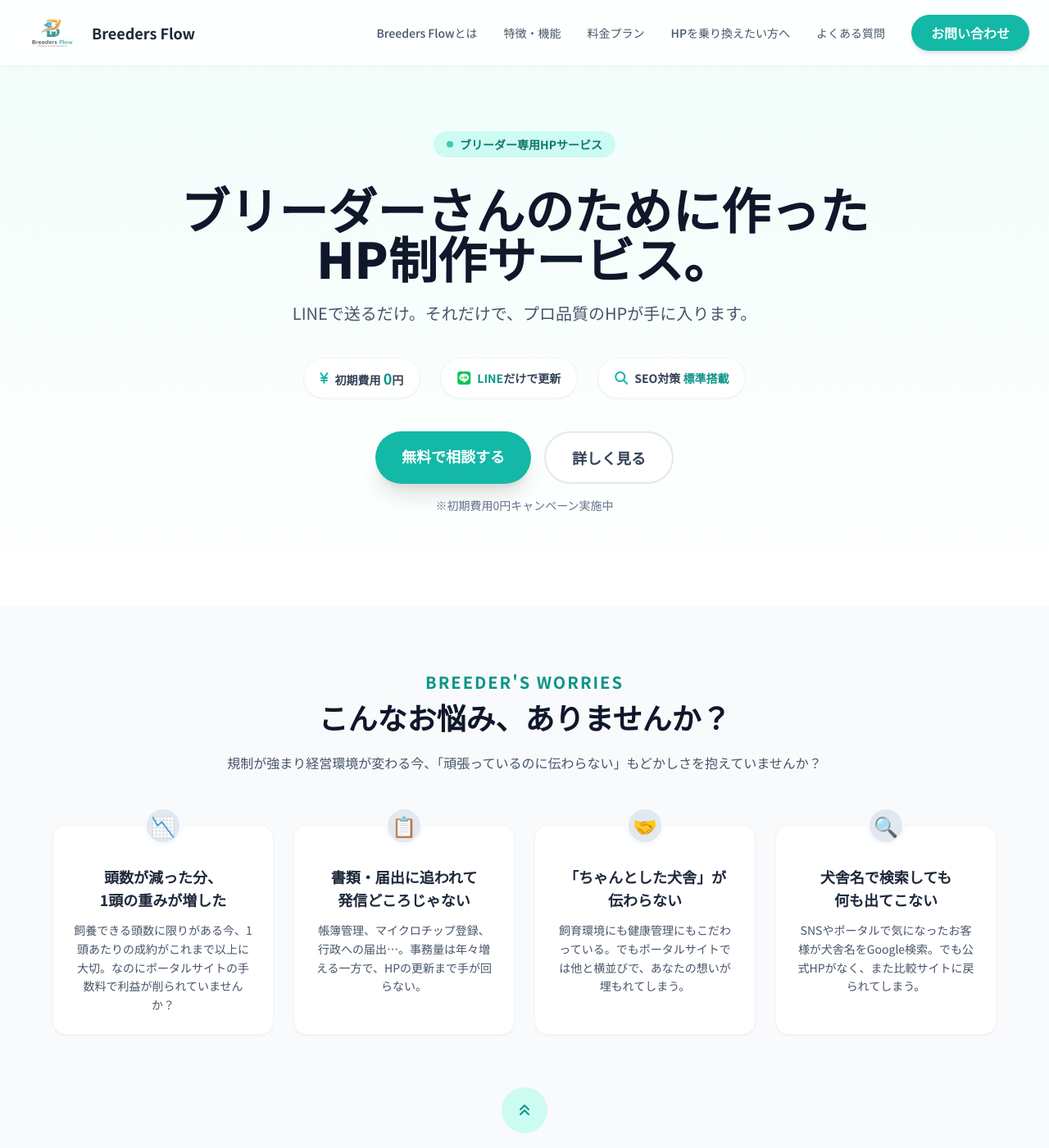
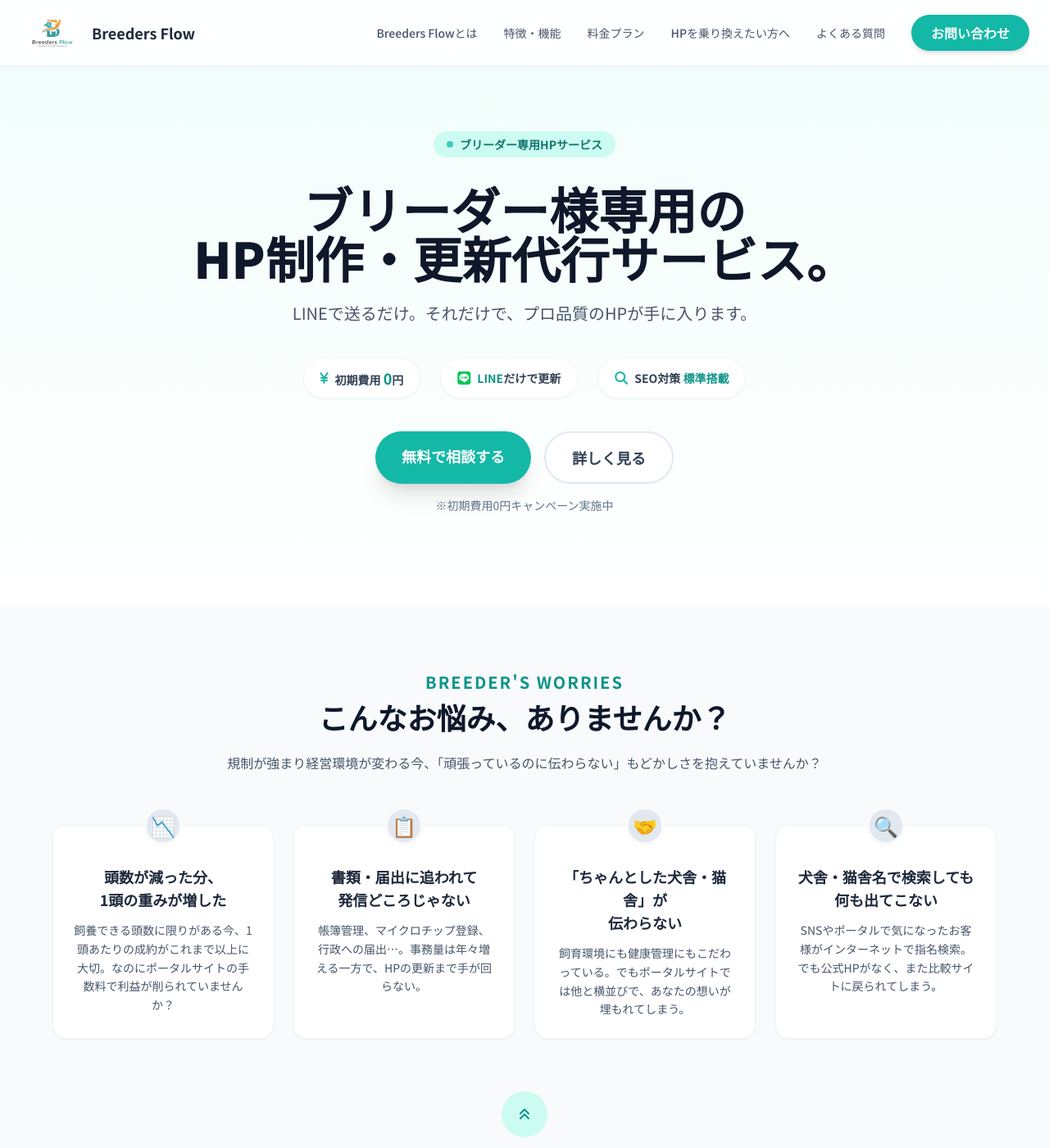
Before and after one commit to BSK-Ryo/Breeders-Flow, a Jekyll site: the page built from index.html, in a window 1280 px wide and 1400 px high. Shown: the whole window at 82% size. Built offline with Jekyll 4.4.1, drawn with Linux system fonts in a browser that asks for light colours; nearby versions of some CDN libraries; some of the changed text lies outside the part shown.

Commit message:
猫舎追加

```diff
--- a/index.html
+++ b/index.html
@@ -12,7 +12,7 @@ description: "LINEでかんたん更新。ポータルサイトに頼らない
                 ブリーダー専用HPサービス
             </div>
             <h1 class="text-3xl md:text-5xl lg:text-6xl font-extrabold leading-tight text-slate-900 mb-6">
-                ブリーダーさんのために作った<br>HP制作サービス。
+                ブリーダー様専用の<br>HP制作・更新代行サービス。
             </h1>
             <p class="text-lg md:text-xl text-slate-600 leading-relaxed mb-10">
                 LINEで送るだけ。それだけで、プロ品質のHPが手に入ります。
@@ -75,13 +75,13 @@ description: "LINEでかんたん更新。ポータルサイトに頼らない
                 </div>
                 <div class="bg-white p-6 rounded-2xl shadow-sm border border-slate-100 relative mt-8 lg:mt-0">
                     <div class="absolute -top-6 left-1/2 transform -translate-x-1/2 w-12 h-12 bg-slate-200 rounded-full flex items-center justify-center border-4 border-slate-50 text-2xl">🤝</div>
-                    <h3 class="mt-6 text-lg font-bold text-center mb-3 text-slate-800">「ちゃんとした犬舎」が<br>伝わらない</h3>
+                    <h3 class="mt-6 text-lg font-bold text-center mb-3 text-slate-800">「ちゃんとした犬舎・猫舎」が<br>伝わらない</h3>
                     <p class="text-sm text-slate-600 leading-relaxed text-center">飼育環境にも健康管理にもこだわっている。でもポータルサイトでは他と横並びで、あなたの想いが埋もれてしまう。</p>
                 </div>
                 <div class="bg-white p-6 rounded-2xl shadow-sm border border-slate-100 relative mt-8 lg:mt-0">
                     <div class="absolute -top-6 left-1/2 transform -translate-x-1/2 w-12 h-12 bg-slate-200 rounded-full flex items-center justify-center border-4 border-slate-50 text-2xl">🔍</div>
-                    <h3 class="mt-6 text-lg font-bold text-center mb-3 text-slate-800">犬舎名で検索しても<br>何も出てこない</h3>
-                    <p class="text-sm text-slate-600 leading-relaxed text-center">SNSやポータルで気になったお客様が犬舎名をGoogle検索。でも公式HPがなく、また比較サイトに戻られてしまう。</p>
+                    <h3 class="mt-6 text-lg font-bold text-center mb-3 text-slate-800">犬舎・猫舎名で検索しても<br>何も出てこない</h3>
+                    <p class="text-sm text-slate-600 leading-relaxed text-center">SNSやポータルで気になったお客様がインターネットで指名検索。でも公式HPがなく、また比較サイトに戻られてしまう。</p>
                 </div>
             </div>
 
@@ -110,7 +110,7 @@ description: "LINEでかんたん更新。ポータルサイトに頼らない
                     規制が強まり、飼養できる頭数にも繁殖回数にも上限がある時代。<br class="hidden md:block" />
                     限られた子犬・子猫だからこそ、<strong>本当に大切にしてくれる飼い主様に届けたい。</strong><br /><br />
                     でも、ポータルサイトでは他と横並びで比較され、手数料も重くのしかかる。<br class="hidden md:block" />
-                    Breeders-Flowは、あなたの犬舎だけのホームページで<br class="hidden md:block" />
+                    Breeders-Flowは、あなただけのホームページで<br class="hidden md:block" />
                     ポータル頼みの集客から一歩踏み出すお手伝いをします。
                 </p>
             </div>
@@ -124,7 +124,7 @@ description: "LINEでかんたん更新。ポータルサイトに頼らない
                     <ul class="space-y-4">
                         <li class="flex items-start gap-3">
                             <svg xmlns="http://www.w3.org/2000/svg" width="20" height="20" viewBox="0 0 24 24" fill="none" stroke="currentColor" stroke-width="2" stroke-linecap="round" stroke-linejoin="round" class="text-red-400 shrink-0 mt-1"><path d="M18 6 6 18"/><path d="m6 6 12 12"/></svg>
-                            <span class="text-slate-600">他の犬舎と価格で比較され、<br>値下げ圧力がかかる</span>
+                            <span class="text-slate-600">他の犬舎・猫舎と価格で比較され、<br>値下げ圧力がかかる</span>
                         </li>
                         <li class="flex items-start gap-3">
                             <svg xmlns="http://www.w3.org/2000/svg" width="20" height="20" viewBox="0 0 24 24" fill="none" stroke="currentColor" stroke-width="2" stroke-linecap="round" stroke-linejoin="round" class="text-red-400 shrink-0 mt-1"><path d="M18 6 6 18"/><path d="m6 6 12 12"/></svg>
@@ -453,7 +453,7 @@ description: "LINEでかんたん更新。ポータルサイトに頼らない
                     <div class="bg-white p-6 rounded-xl border border-slate-200 text-center">
                         <div class="w-12 h-12 bg-teal-100 rounded-full flex items-center justify-center mx-auto mb-4"><i class="fa-solid fa-pen-nib text-teal-600 text-xl"></i></div>
                         <h4 class="font-bold mb-2 text-sm md:text-base">ロゴ制作</h4>
-                        <p class="text-xs text-slate-500 mb-2">オリジナルの犬舎ロゴデザイン<br>PNG / SVG / AI形式で納品・修正2回まで無料</p>
+                        <p class="text-xs text-slate-500 mb-2">オリジナルの犬舎・猫舎ロゴデザイン<br>PNG / SVG / AI形式で納品・修正2回まで無料</p>
                         <p class="font-bold text-teal-600 text-sm">¥9,800<span class="text-xs font-normal text-slate-500">（税抜）</span></p>
                     </div>
                     <div class="bg-white p-6 rounded-xl border border-slate-200 text-center">
@@ -607,7 +607,7 @@ description: "LINEでかんたん更新。ポータルサイトに頼らない
                                 <input type="tel" name="phone" placeholder="090-0000-0000" class="w-full px-4 py-3 rounded-lg border border-slate-300 focus:border-teal-500 focus:ring-2 focus:ring-teal-200 outline-none transition-all text-sm">
                             </div>
                             <div>
-                                <label class="block text-sm font-bold text-slate-700 mb-2">犬舎名・キャッテリー名 <span class="text-gray-400 text-xs">任意</span></label>
+                                <label class="block text-sm font-bold text-slate-700 mb-2">犬舎名・猫舎名 <span class="text-gray-400 text-xs">任意</span></label>
                                 <input type="text" name="kennel_name" placeholder="例: ハッピーパピーケンネル" class="w-full px-4 py-3 rounded-lg border border-slate-300 focus:border-teal-500 focus:ring-2 focus:ring-teal-200 outline-none transition-all text-sm">
                             </div>
                         </div>
```
